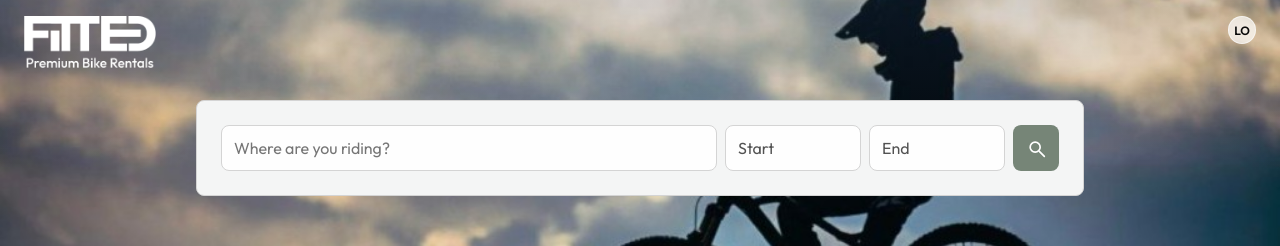
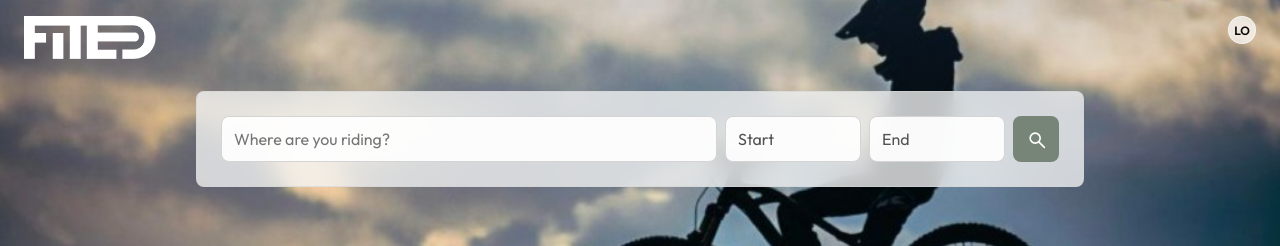
Before and after one commit to bbudolfson/Sendy, a Next.js app: page /dashboard in a window 1280 px wide. Shown: the top 246 px of the page. Built offline with nearby package versions, Linux system fonts and the light colour scheme.

Commit message:
styling updates

```diff
--- a/src/app/(rider)/dashboard/dashboard.module.css
+++ b/src/app/(rider)/dashboard/dashboard.module.css
@@ -116,9 +116,11 @@
 }
 
 .searchCard {
-  border: 1px solid var(--color-border);
+  border: 1px solid color-mix(in oklab, var(--color-border) 65%, transparent);
   border-radius: var(--radius-sm);
-  background: var(--color-surface-50);
+  background: color-mix(in oklab, var(--color-surface-50) 78%, transparent);
+  backdrop-filter: blur(10px);
+  -webkit-backdrop-filter: blur(10px);
   padding: var(--space-6);
 }
 
```
Also changed, not shown: public/fitted-logo.png.
